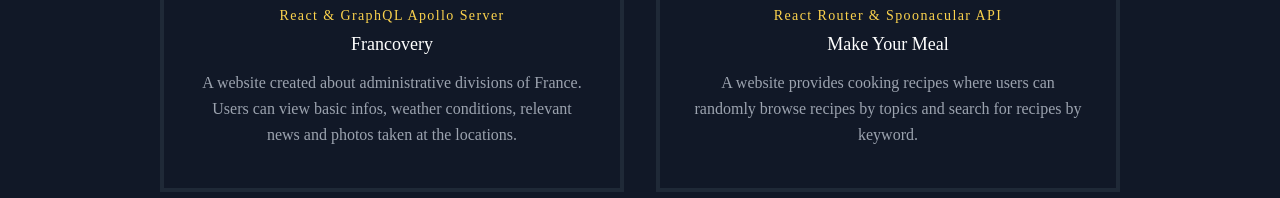
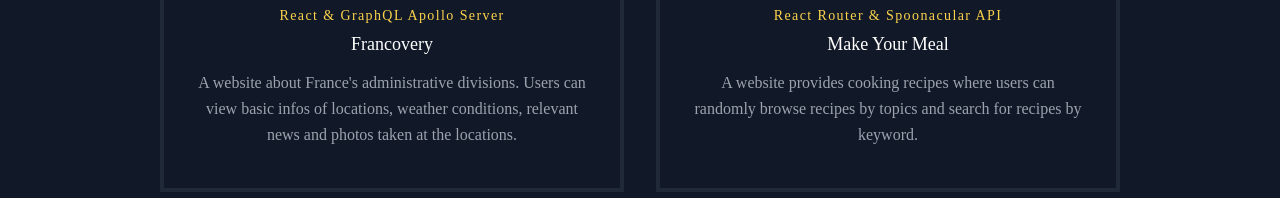
Before and after one commit to quynhnn-vn/react-Portfolio-FrontEnd, a React (Create React App) app: page / in a window 1280 px wide. Shown: the part 661-859 px from the top of the page. Built offline with nearby package versions, Linux system fonts and the light colour scheme; a web font is replaced by a local one.

Commit message:
Update data.js

```diff
--- a/src/data.js
+++ b/src/data.js
@@ -3,8 +3,8 @@ export const projects = [
     title: "Francovery",
     subtitle: "React & GraphQL Apollo Server",
     description:
-      "A website created about administrative divisions of France. Users can view basic infos, weather conditions, relevant news and photos taken at the locations.",
-    image: "./francovery.PNG",
+      "A website about France's administrative divisions. Users can view basic infos of locations, weather conditions, relevant news and photos taken at the locations.",
+    image: "./francovery.png",
     link: "https://francovery-qnn.netlify.app/",
   },
   {
```
